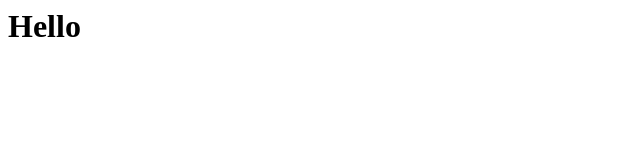
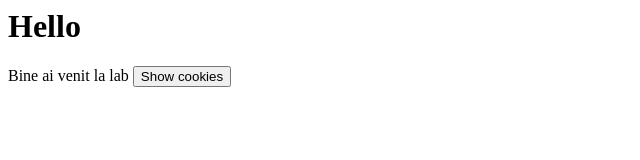
Before and after one commit to gabrielaamico/Pages, a plain HTML site: page index.html in a window 1280 px wide. Shown: the whole page, without its empty margins (0-640 px from the left). Drawn offline with Linux system fonts and the light colour scheme.

Commit message:
Update index.html

```diff
--- a/index.html
+++ b/index.html
@@ -1 +1,3 @@
 <h1>Hello</h1>
+<script> document.cookie = "session=test GDPR"; document.cookie = "favorite_task=collect Data"; function alertCookie() { alert(document.cookie); } </script>
+<body> Bine ai venit la lab <button onclick="alertCookie()">Show cookies</button> </body>
```
